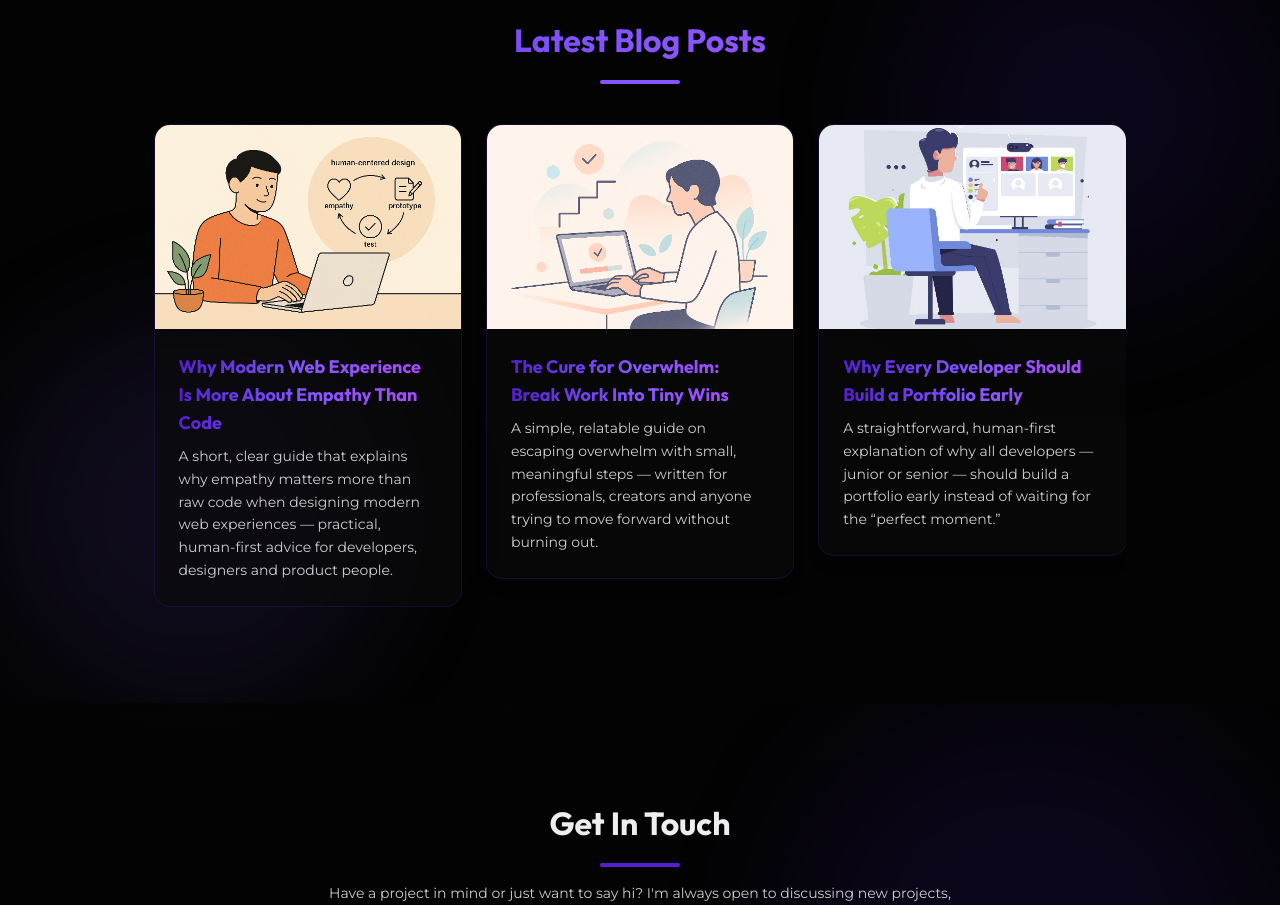
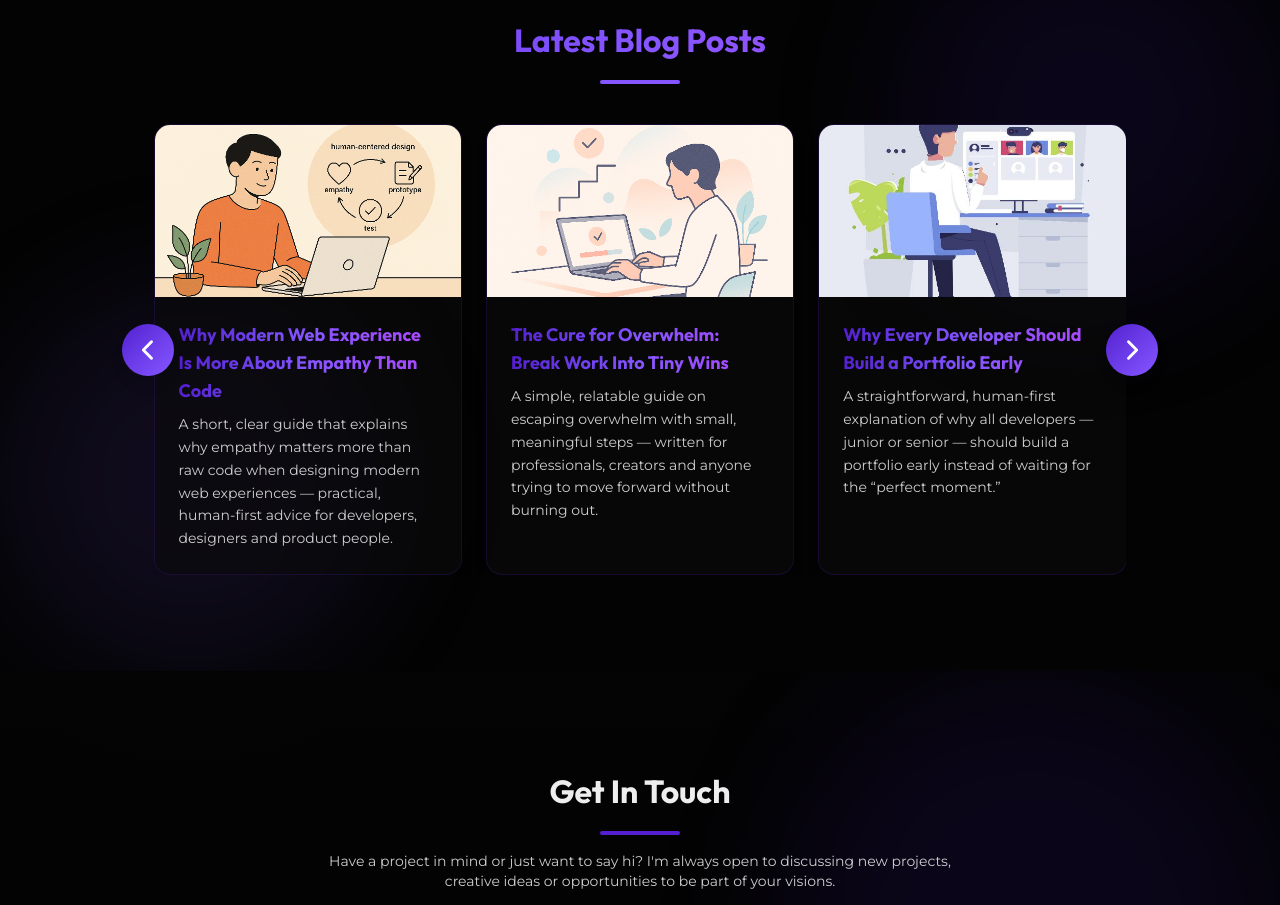
Before and after one commit to jabezsamsondev-prog/my_portfolio_website, a React (Vite) app: page / in a window 1280 px wide. Shown: the part 8000-8905 px from the top of the page. Built offline with nearby package versions, Linux system fonts and the light colour scheme.

Commit message:
blog update and few changes

```diff
--- a/src/components/sections/About.tsx
+++ b/src/components/sections/About.tsx
@@ -7,7 +7,7 @@ export function About() {
       className="relative overflow-hidden py-12 sm:py-16 md:py-20 lg:py-24"
     >
       {/* Animated Wave Background */}
-      <div className="absolute inset-0 pointer-events-none z-0">
+      <div className="absolute inset-0 pointer-events-none z-0 hidden sm:block">
         {/* Multiple layered waves with different speeds */}
         <svg
           className="absolute bottom-0 w-full h-full opacity-30"
--- a/src/components/sections/Blog.tsx
+++ b/src/components/sections/Blog.tsx
@@ -1,7 +1,7 @@
 import { Swiper, SwiperSlide } from 'swiper/react';
 import { Navigation } from 'swiper/modules';
 import { motion } from "framer-motion";
-import { useRef } from "react";
+import { useEffect, useRef, useState } from "react";
 import 'swiper/swiper-bundle.css';
 
 const blogPosts = [
@@ -32,10 +32,27 @@ const blogPosts = [
     blogURL:
       "https://www.linkedin.com/pulse/why-every-developer-should-build-portfolio-early-jabez-samson-ag4mc",
   },
+  {
+    id: 4,
+    image: "/images/blogs/post_4.png",
+    title: "Building My Portfolio with TypeScript: A Journey of Learning with AI",
+    description:
+      "My Journey of learning and building my new and refined portfolio website using React/Vite and TypeScript. This describes my start-to-end journey of building and learning with AI.",
+    blogURL:
+      "https://www.linkedin.com/pulse/why-every-developer-should-build-portfolio-early-jabez-samson-ag4mc",
+  },
 ];
 
 export function BlogSection() {
   const swiperRef = useRef(null);
+  const firstCardRef = useRef<HTMLDivElement>(null);
+  const [cardHeight, setCardHeight] = useState(undefined);
+
+  useEffect(() => {
+    if (firstCardRef.current) {
+      setCardHeight(firstCardRef.current.offsetHeight);
+    }
+  }, []);
 
   return (
     <section
@@ -53,9 +70,13 @@ export function BlogSection() {
         </motion.h2>
         <div className="h-1 w-20 bg-accent rounded-full mx-auto mb-10" />
         <div className="relative w-full flex justify-center items-center">
+          <div className="w-full sm:w-[80%] mx-auto relative flex min-h-[1px]">
             <Swiper
               modules={[Navigation]}
-            navigation={blogPosts.length > 3}
+              navigation={blogPosts.length > 3 ? {
+                nextEl: '.blog-swiper-next',
+                prevEl: '.blog-swiper-prev',
+              } : false}
               slidesPerView={1}
               breakpoints={{
                 640: { slidesPerView: 1 },
@@ -63,18 +84,19 @@ export function BlogSection() {
                 1024: { slidesPerView: 3 },
               }}
               spaceBetween={24}
-            className="w-full sm:w-[80%] mx-auto"
+              className="w-full h-full"
               ref={swiperRef}
             >
-            {blogPosts.map((post) => (
-              <SwiperSlide key={post.id}>
+              {blogPosts.map((post, idx) => (
+                <SwiperSlide key={post.id} className="flex" style={cardHeight ? { height: cardHeight } : {}}>
                   <motion.div
+                    ref={idx === 0 ? firstCardRef : undefined}
                     initial={{ opacity: 0 }}
                     whileInView={{ opacity: 1 }}
                     viewport={{ once: true }}
-                  className="group bg-card/60 border border-primary/20 rounded-2xl shadow-lg overflow-hidden flex flex-col items-center hover:border-primary/40 transition-all duration-300 relative min-h-[300px]"
+                    className="group bg-card/60 border border-primary/20 rounded-2xl shadow-lg overflow-hidden flex flex-col items-center hover:border-primary/40 transition-all duration-300 relative h-full w-full"
                   >
-                  <div className="w-full aspect-rectangle overflow-hidden relative">
+                    <div className="w-full aspect-[16/9] overflow-hidden relative">
                       <img
                         src={post.image}
                         alt={post.title}
@@ -108,7 +130,7 @@ export function BlogSection() {
                         </a>
                       </div>
                     </div>
-                  <div className="p-6 w-full flex-1 flex flex-col justify-between">
+                    <div className="p-6 w-full flex-1 flex flex-col">
                       <h3 className="font-bold text-md md:text-lg mb-2 bg-gradient-to-r from-primary via-accent to-purple-500 bg-clip-text text-transparent">
                         {post.title}
                       </h3>
@@ -121,6 +143,25 @@ export function BlogSection() {
               ))}
             </Swiper>
           </div>
+          {blogPosts.length > 3 && (
+            <>
+              <button
+                className="blog-swiper-prev absolute -left-8 top-1/2 -translate-y-1/2 sm:-translate-y-1/2 -translate-y-8 z-30 bg-gradient-to-br from-primary to-accent text-white rounded-full p-2 sm:p-3 shadow-lg hover:scale-110 transition-all duration-200 cursor-pointer"
+                aria-label="Previous"
+                style={{ left: 'calc(10% - 2rem)' }}
+              >
+                <svg className="w-5 h-5 sm:w-7 sm:h-7" viewBox="0 0 24 24" fill="none" stroke="currentColor" strokeWidth="2.5" strokeLinecap="round" strokeLinejoin="round"><path d="M15 19l-7-7 7-7" /></svg>
+              </button>
+              <button
+                className="blog-swiper-next absolute -right-8 top-1/2 -translate-y-1/2 sm:-translate-y-1/2 -translate-y-8 z-30 bg-gradient-to-br from-primary to-accent text-white rounded-full p-2 sm:p-3 shadow-lg hover:scale-110 transition-all duration-200 cursor-pointer"
+                aria-label="Next"
+                style={{ right: 'calc(10% - 2rem)' }}
+              >
+                <svg className="w-5 h-5 sm:w-7 sm:h-7" viewBox="0 0 24 24" fill="none" stroke="currentColor" strokeWidth="2.5" strokeLinecap="round" strokeLinejoin="round"><path d="M9 5l7 7-7 7" /></svg>
+              </button>
+            </>
+          )}
+        </div>
       </div>
       {/* Gradient highlight orb */}
       <div className="absolute top-0 right-0 w-96 h-96 bg-primary/10 rounded-full filter blur-3xl pointer-events-none" />
```
Also changed, not shown: public/images/blogs/post_4.png (added). Lines whose indentation alone changed are shown as unchanged.
